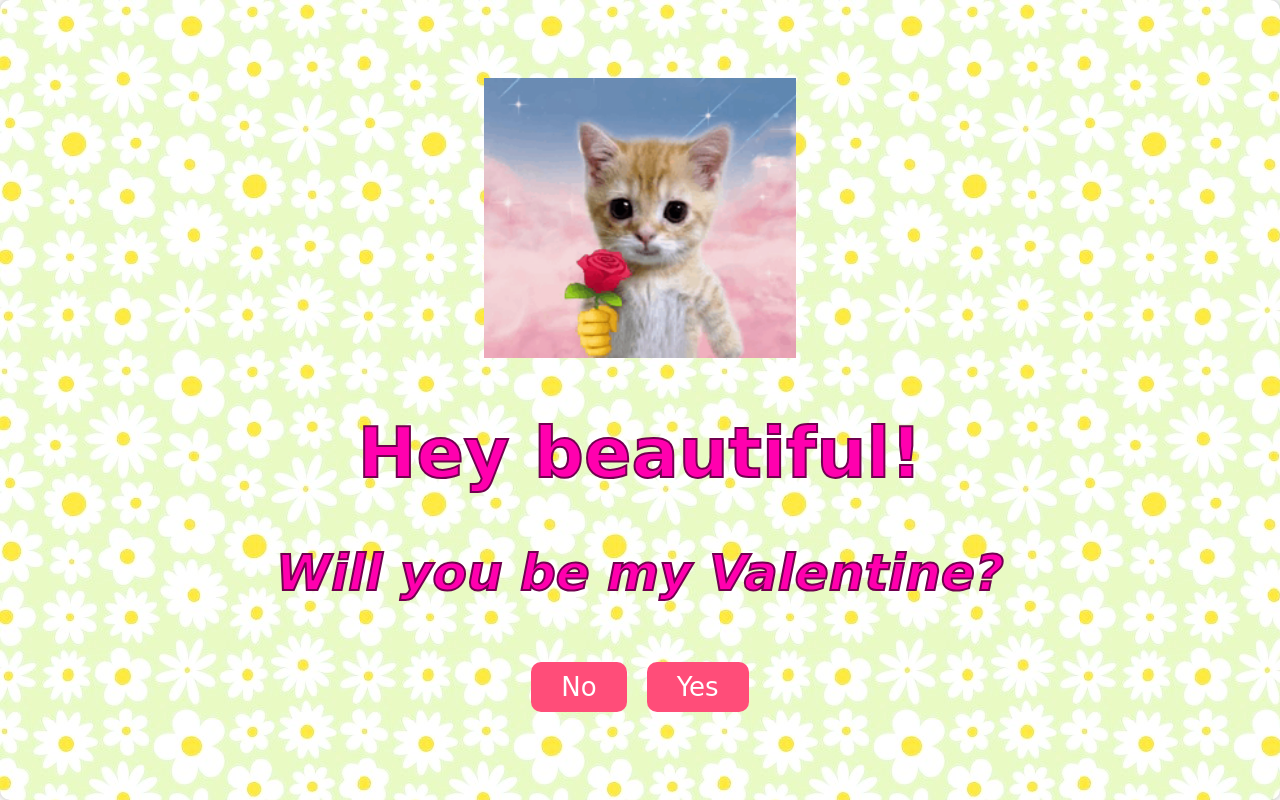
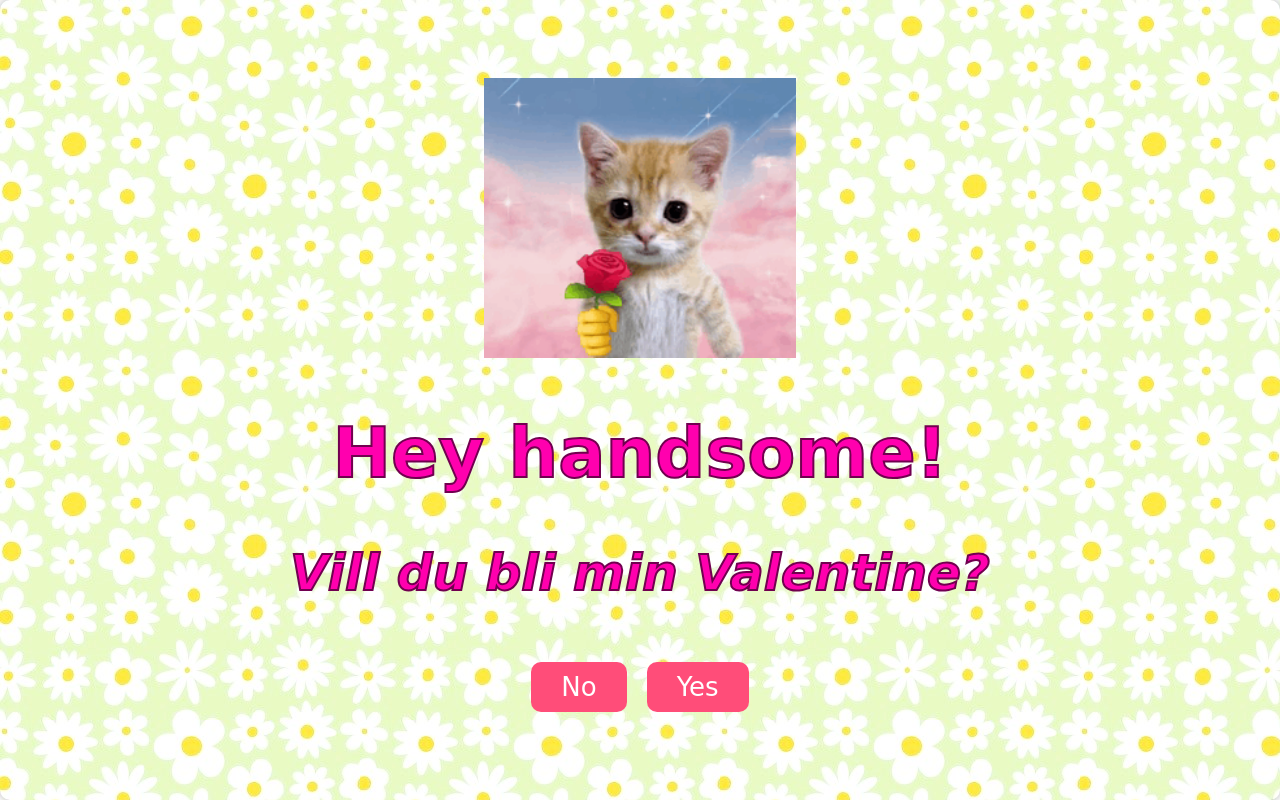
Before and after one commit to Cerenaa/vday-request, a plain HTML site: page index.html in a window 1280 px wide. Drawn offline with Linux system fonts and the light colour scheme.

Commit message:
Update index.html

```diff
--- a/index.html
+++ b/index.html
@@ -12,8 +12,8 @@
     <div class="container">
         <div class="Mainprompt">
             <img class="image" src="images/catflower.jpg"></img>
-            <h1 class="hh" id="name">Hey beautiful!</h1>
-            <p class="pp" id="question">Will you be my Valentine?</p>
+            <h1 class="hh" id="name">Hey handsome!</h1>
+            <p class="pp" id="question">Vill du bli min Valentine?</p>
             <div class="buttons">
                 <button id="no-button" onclick="showMessage('No')">No</button>
                 <button onclick="showMessage('Yes')" id="yesButton">Yes</button>
@@ -22,7 +22,7 @@
                 <p>Nice try, but you can't escape that easily!</p>
             </div>
             <div class="hidden-message" id="yes-message">
-                <p>YAY! See you on the 14th, babygirl.</p>
+                <p>WHOOP! Ses den 14e babyboyyy.</p>
             </div>
         </div>
     </div>
```
